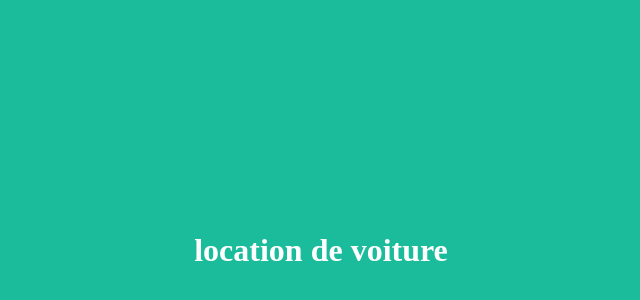
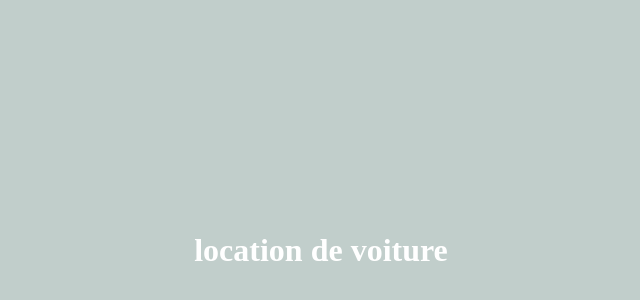
Before and after one commit to fatoudiaoune/formation, a plain HTML site: page index.html in a window 1280 px wide. Shown: the part 42-342 px from the top of the page, without its empty margins (319-959 px from the left). Drawn offline with Linux system fonts and the light colour scheme.

```diff
--- a/index.html
+++ b/index.html
@@ -4,7 +4,7 @@
         <title></title>
         <meta charset="UTF-8">
     </head>
-    <body style="background-color:#1abc9c">
+    <body style="background-color:#c1cecb">
         <h1 style="padding-top: 20%; padding-bottom:20%; text-align:center; color:#ffffff;">location de voiture</h1>
     </body>
 </html>
```
